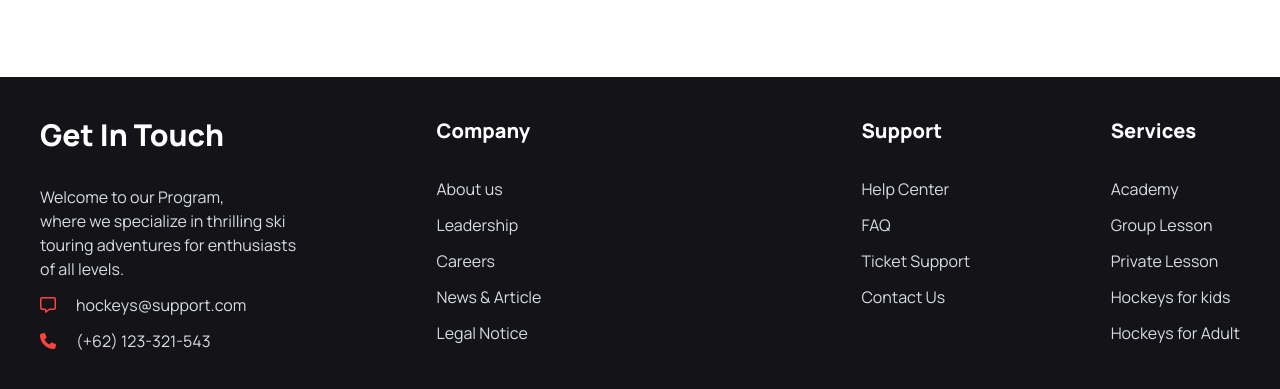
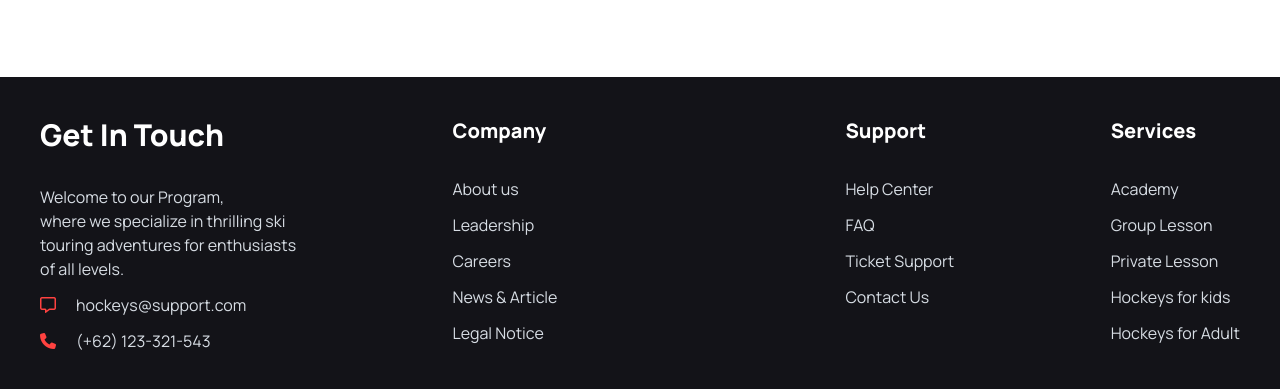
Before and after one commit to rohananondo/Hockeys-main, a plain HTML site: page index.html in a window 1280 px wide. Shown: the part 5115-5504 px from the top of the page. Drawn offline with nearby package versions, Linux system fonts and the light colour scheme; files whose address does not match are found by name.

Commit message:
edit footer

```diff
--- a/index.html
+++ b/index.html
@@ -500,8 +500,8 @@
             <h3><i class="fa-solid fa-phone mr-5 text-[#FF4240]"></i>(+62) 123-321-543</h3>
 
         </nav>
-        <div class="flex space-x-80">
-            <nav class="flex flex-col text-center gap-3 lg:text-left">
+        <div class="flex justify-between lg:space-x-72">
+            <nav class="flex flex-col  text-center gap-3 lg:text-left">
                 <header class="text-white text-xl font-extrabold mb-5 ">Company</header>
                 <a class="link link-hover">About us</a>
                 <a class="link link-hover">Leadership</a>
```
